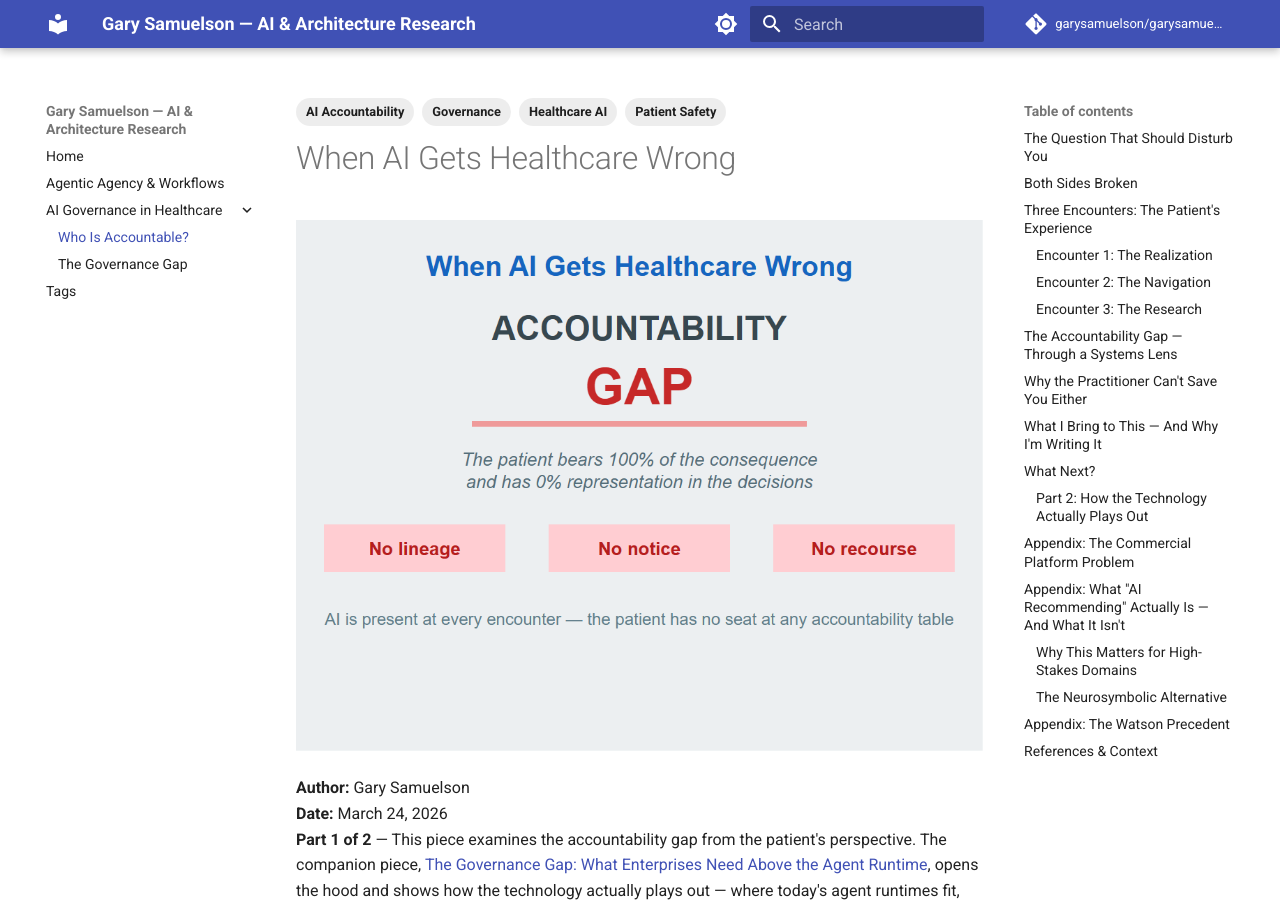
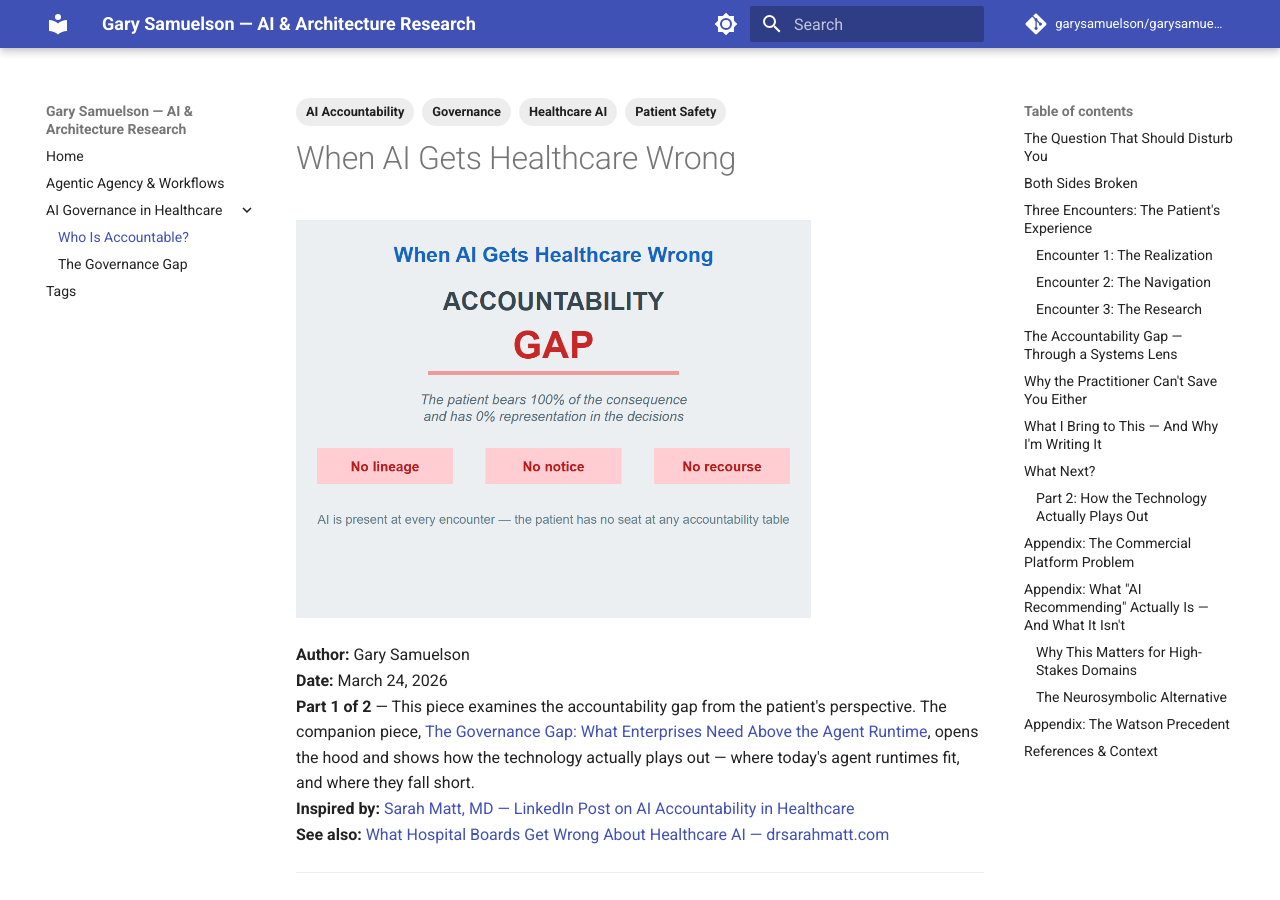
Before and after one commit to garysamuelson/garysamuelson.github.io, an MkDocs documentation site: the page built from docs/healthcare/healthcare-accountability.md, in a window 1280 px wide and 900 px high. Built offline with MkDocs 1.6.1 and Material for MkDocs 9.7.7, drawn with Linux system fonts in a browser that asks for light colours; comment, search, counter and statistics services are not loaded.

```diff
--- a/docs/healthcare/healthcare-accountability.md
+++ b/docs/healthcare/healthcare-accountability.md
@@ -10,7 +10,7 @@
 
 # When AI Gets Healthcare Wrong
 
-![Who Decides / Accountability Gap / Who Bears the Consequence](../assets/images/healthcare_accountability_header.png)
+![Who Decides / Accountability Gap / Who Bears the Consequence](../assets/images/healthcare_accountability_header.png){ width=75% }
 
 **Author:** Gary Samuelson
 **Date:** March 24, 2026
```
